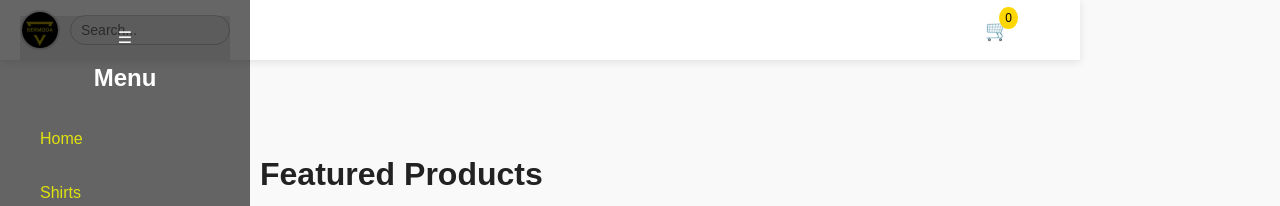
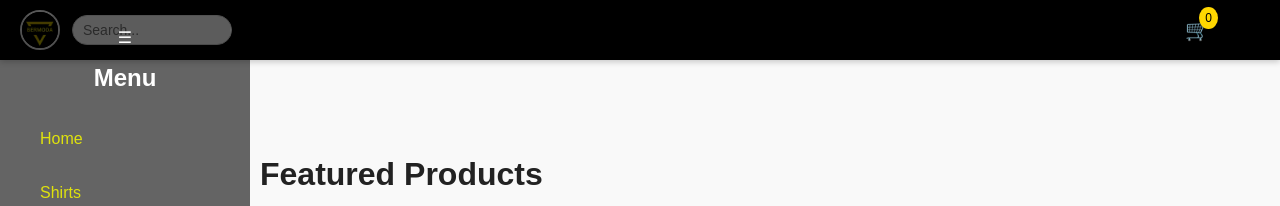
Before and after one commit to marchichhub/bermoda-clothing, a plain HTML site: page index.html in a window 1280 px wide. Shown: the top 206 px of the page. Drawn offline with Linux system fonts and the light colour scheme.

Commit message:
Update index.html

```diff
--- a/index.html
+++ b/index.html
@@ -7,8 +7,7 @@
     <link rel="stylesheet" href="ber2.css">
     <link rel="icon" href="logo.jpg">
     <style>
-        .top-bar {background: white;display: flex;align-items: center;justify-content: space-between;padding: 10px 20px;position: fixed;top: 0;left: 0px;width: calc(100% - 200px);z-index: 1000;box-shadow: 0 2px 8px rgba(0,0,0,0.1);}
-        .top-left {display: flex;align-items: center;gap: 10px;}
+
         .top-bar img {height: 40px;width: 40px;border-radius: 50%;border: 2px solid #ddd;}
         .search-box {padding: 6px 10px;border: 1px solid #ccc;border-radius: 20px;font-size: 14px;width: 160px;}
         .products-grid {display: grid;grid-template-columns: repeat(auto-fill, minmax(200px, 1fr));gap: 20px;padding: 20px;}
```
